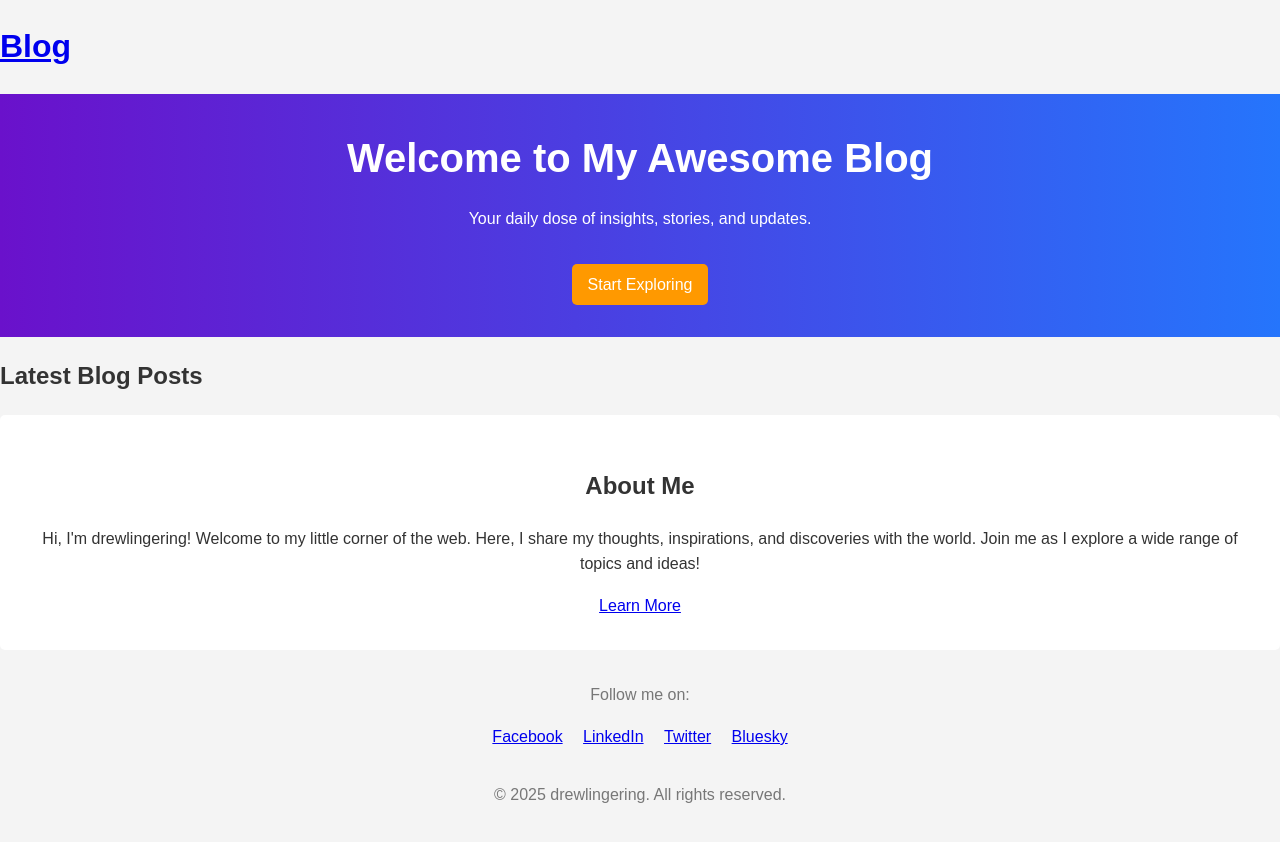
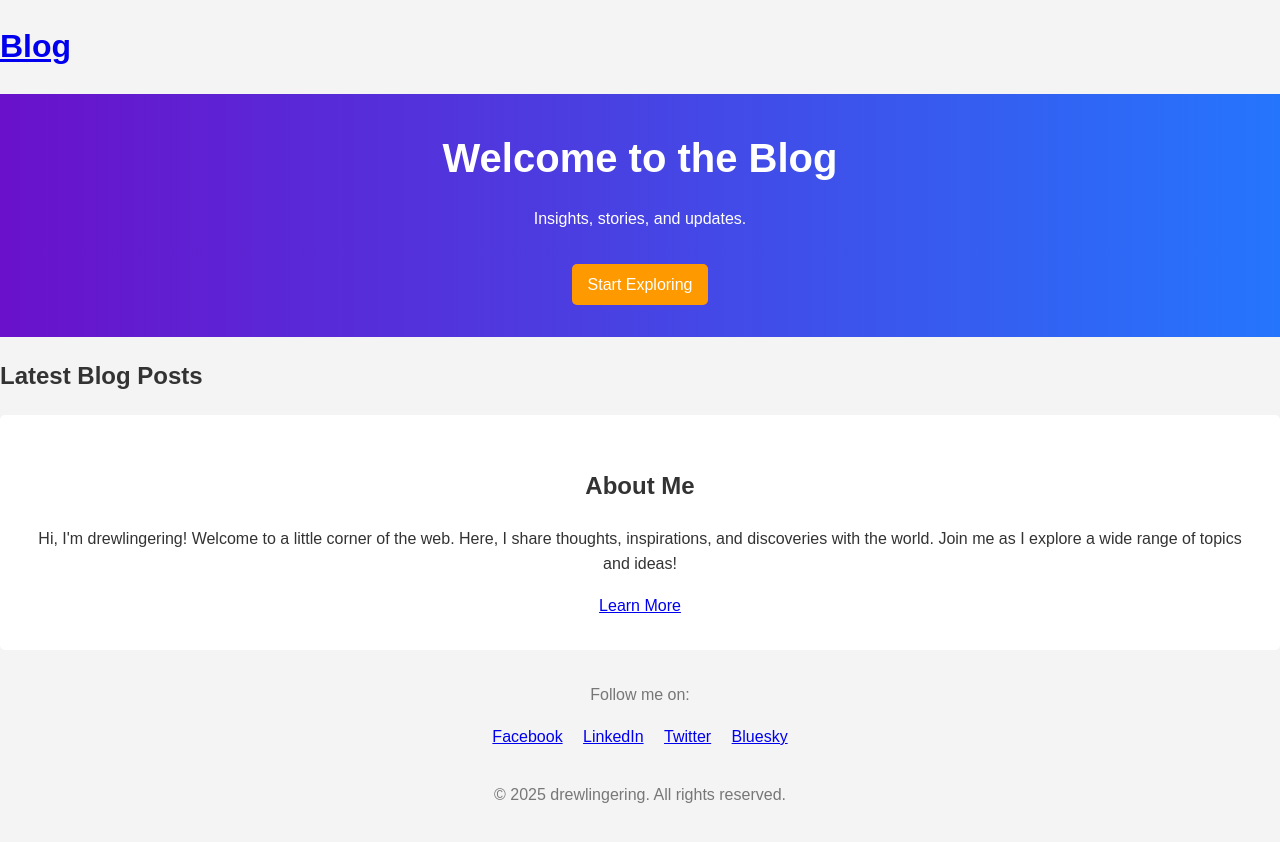
Before and after one commit to drewlingering/drewlingering.github.io, a Jekyll site: the page built from index.html, in a window 1280 px wide. Shown: the top 842 px of the page. Built offline with Jekyll 4.4.1, drawn with Linux system fonts in a browser that asks for light colours.

Commit message:
Update index.html

```diff
--- a/index.html
+++ b/index.html
@@ -5,8 +5,8 @@ title: "Home"
 
 <header class="hero">
     <div class="hero-content">
-        <h1>Welcome to My Awesome Blog</h1>
-        <p>Your daily dose of insights, stories, and updates.</p>
+        <h1>Welcome to the Blog</h1>
+        <p>Insights, stories, and updates.</p>
         <a href="#posts" class="btn">Start Exploring</a>
     </div>
 </header>
@@ -29,7 +29,7 @@ title: "Home"
 <section id="about" class="about-section">
     <h2>About Me</h2>
     <p>
-        Hi, I'm {{ site.author }}! Welcome to my little corner of the web. Here, I share my thoughts, inspirations, and discoveries with the world.
+        Hi, I'm {{ site.author }}! Welcome to a little corner of the web. Here, I share thoughts, inspirations, and discoveries with the world.
         Join me as I explore a wide range of topics and ideas!
     </p>
     <a href="/about" class="btn">Learn More</a>
```
